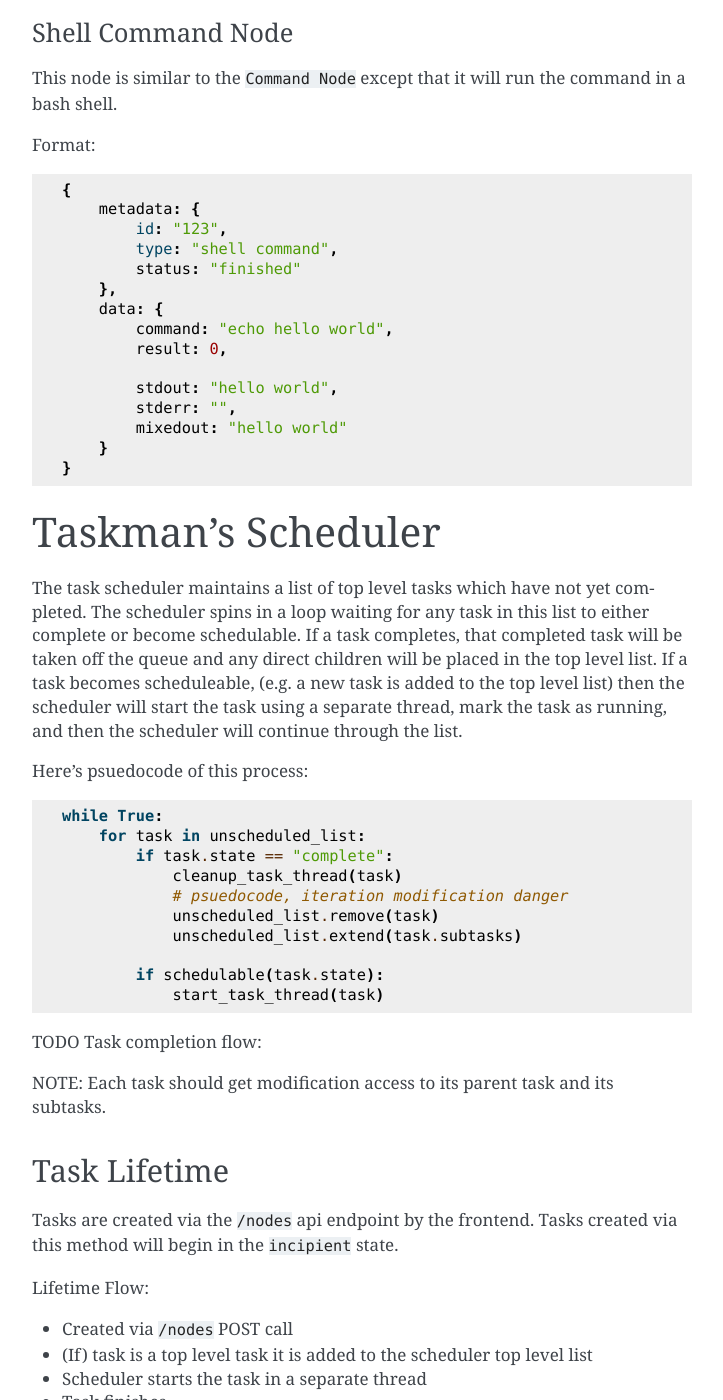
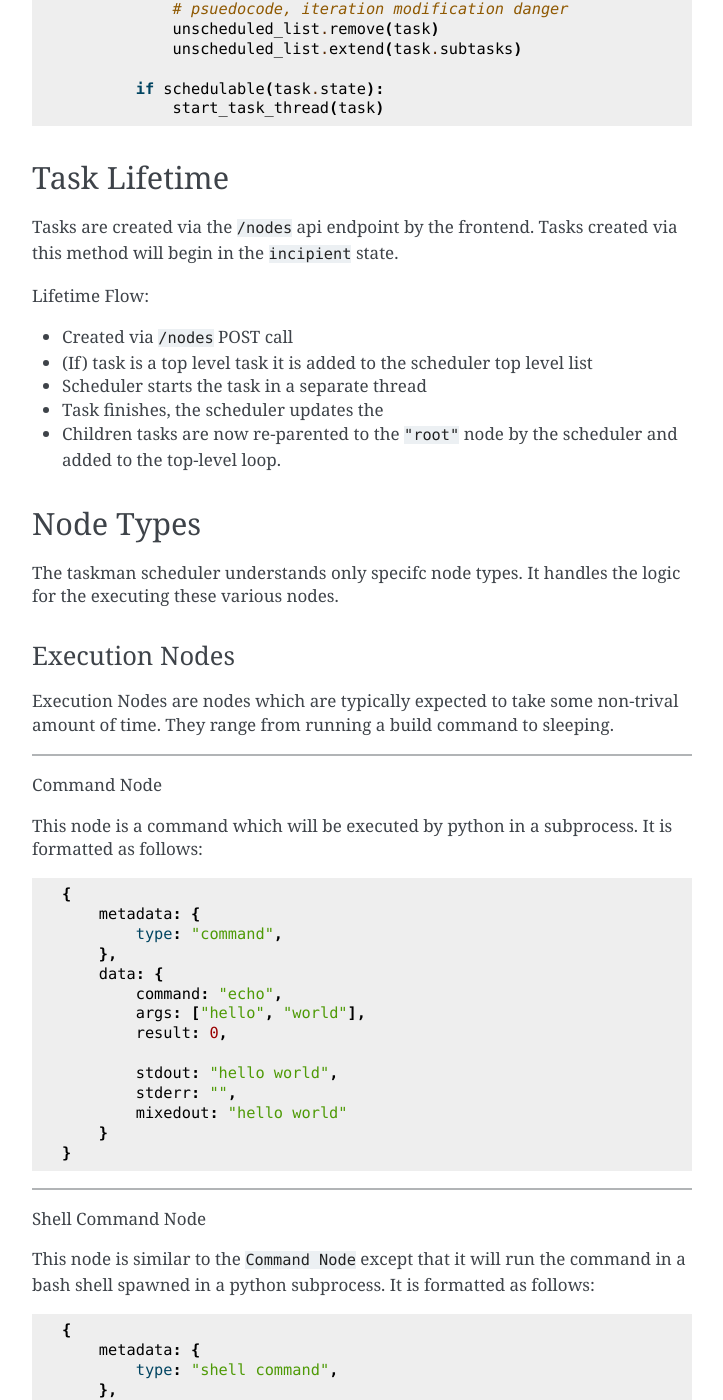
Before and after one commit to spwilson2/taskman, a Sphinx documentation site: the page built from docs/plan.rst, in a window 1280 px wide and 1400 px high, scrolled down 4728 px. Shown: the whole window, without its empty margins (388-1111 px from the left). Built offline with Sphinx 7.4.7, drawn with Linux system fonts in a browser that asks for light colours; some of the changed text lies outside the part shown.

Commit message:
Update scheduler planning

```diff
--- a/docs/plan.rst
+++ b/docs/plan.rst
@@ -201,55 +201,14 @@
 - id - Comma separated list of tasks which will be waited on, GET response is
   received when all tasks are in a terminal state
 
+------
 
-Node Types
-----------
+/scheduler/state - PATCH - Mark the task as started updating the state to
+    ``<state>``
 
-Command Node
-~~~~~~~~~~~~
-
-This node is a command which will be executed by python. It is formatted as
-follows::
-
-    {
-        metadata: {
-            id: "123",
-            type: "command",
-        },
-        data: {
-            command: "echo",
-            args: ["hello", "world"],
-            result: 0,
-
-            stdout: "hello world",
-            stderr: "",
-            mixedout: "hello world"
-        }
-    }
-
-Shell Command Node
-~~~~~~~~~~~~~~~~~~
-
-This node is similar to the ``Command Node`` except that it will run the command
-in a bash shell.
-
-Format::
-
-    {
-        metadata: {
-            id: "123",
-            type: "shell command",
-            status: "finished"
-        },
-        data: {
-            command: "echo hello world",
-            result: 0,
-
-            stdout: "hello world",
-            stderr: "",
-            mixedout: "hello world"
-        }
-    }
+Parameters:
+- id - Comma separated list of tasks to mark as running
+- state - State to set the task(s) to
 
 
 Taskman's Scheduler
@@ -277,23 +236,72 @@
             if schedulable(task.state):
                 start_task_thread(task)
 
-
-
-TODO Task completion flow:
-
-NOTE: Each task should get modification access to its parent task and its
-subtasks.
-
 Task Lifetime
 -------------
 
 Tasks are created via the ``/nodes`` api endpoint by the frontend. Tasks
 created via this method will begin in the ``incipient`` state.
 
-
 Lifetime Flow:
 
 - Created via ``/nodes`` POST call
 - (If) task is a top level task it is added to the scheduler top level list
 - Scheduler starts the task in a separate thread
-- Task finishes..
+- Task finishes, the scheduler updates the
+- Children tasks are now re-parented to the ``"root"`` node by the scheduler
+  and added to the top-level loop.
+
+Node Types
+----------
+
+The taskman scheduler understands only specifc node types. It handles the logic
+for the executing these various nodes.
+
+Execution Nodes
+~~~~~~~~~~~~~~~
+
+Execution Nodes are nodes which are typically expected to take some non-trival
+amount of time. They range from running a build command to sleeping.
+
+-----
+
+Command Node
+
+This node is a command which will be executed by python in a subprocess. It is
+formatted as follows::
+
+    {
+        metadata: {
+            type: "command",
+        },
+        data: {
+            command: "echo",
+            args: ["hello", "world"],
+            result: 0,
+
+            stdout: "hello world",
+            stderr: "",
+            mixedout: "hello world"
+        }
+    }
+
+-----
+
+Shell Command Node
+
+This node is similar to the ``Command Node`` except that it will run the command
+in a bash shell spawned in a python subprocess. It is formatted as follows::
+
+    {
+        metadata: {
+            type: "shell command",
+        },
+        data: {
+            command: "echo hello world",
+            result: 0,
+
+            stdout: "hello world",
+            stderr: "",
+            mixedout: "hello world"
+        }
+    }
```
